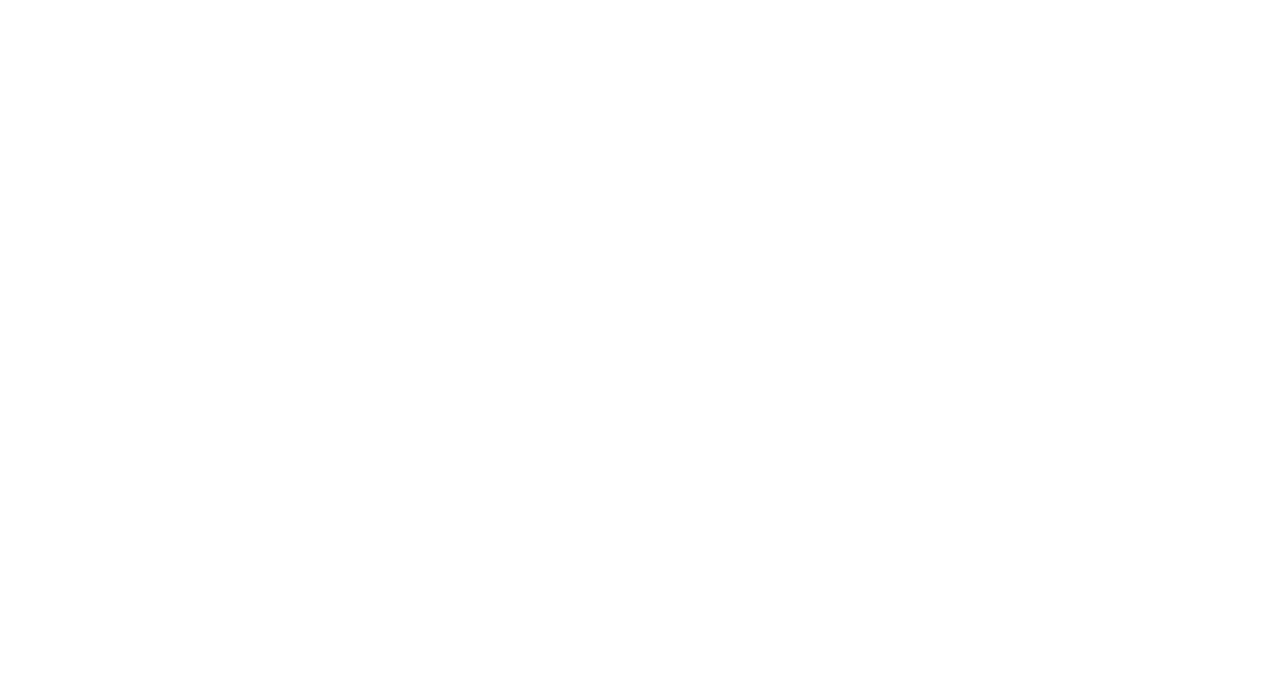
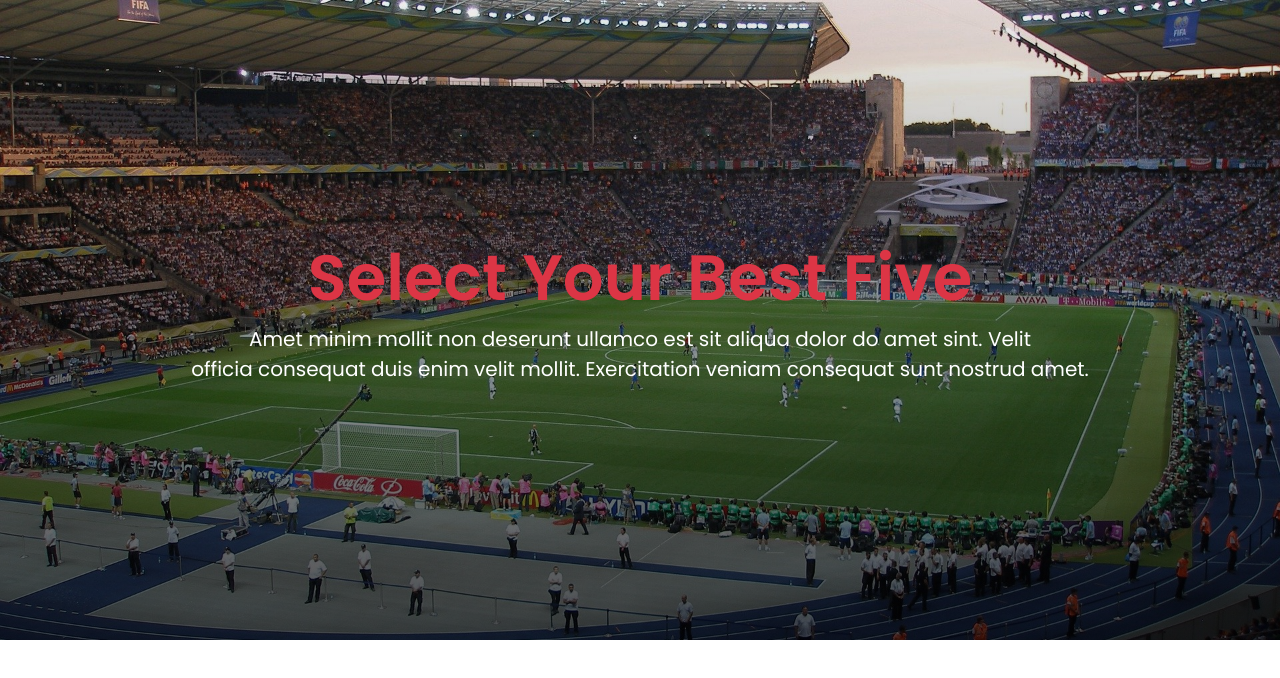
Before and after one commit to tanzilmia/best-Players, a plain HTML site: page index.html in a window 1280 px wide. Drawn offline with nearby package versions, Linux system fonts and the light colour scheme.

Commit message:
add header

```diff
--- a/css/style.css
+++ b/css/style.css
@@ -9,3 +9,22 @@
     text-decoration: none;
     font-family: 'Poppins', sans-serif;
 }
+/* header section style */
+.header{
+    height: 80vh;
+    width: 100%;
+    background-image: linear-gradient(#43343413,#020205b4),url(../img/banner.jpg);
+    color: #fff;
+    text-align: center;
+    background-position: center;
+    background-size: cover;
+    background-repeat: no-repeat;
+}
+.container{
+    width: 80%;
+    height: 100%;
+    display: flex;
+    flex-direction: column;
+    align-items: center;
+    justify-content: center;
+}
--- a/index.html
+++ b/index.html
@@ -19,6 +19,15 @@
 
 
 <!-- hearder section -->
+<header id="header" class="header">
+    <div class="container">
+        <h1 class="display-3 fw-semibold text-danger">Select Your Best Five</h1>
+        <p class="fs-5">Amet minim mollit non deserunt ullamco est sit aliqua dolor do amet sint. Velit  <br>
+        officia consequat duis enim velit mollit. Exercitation veniam consequat sunt
+        nostrud amet.</p>
+    </div>
+</header>
+
 
 
 
```
